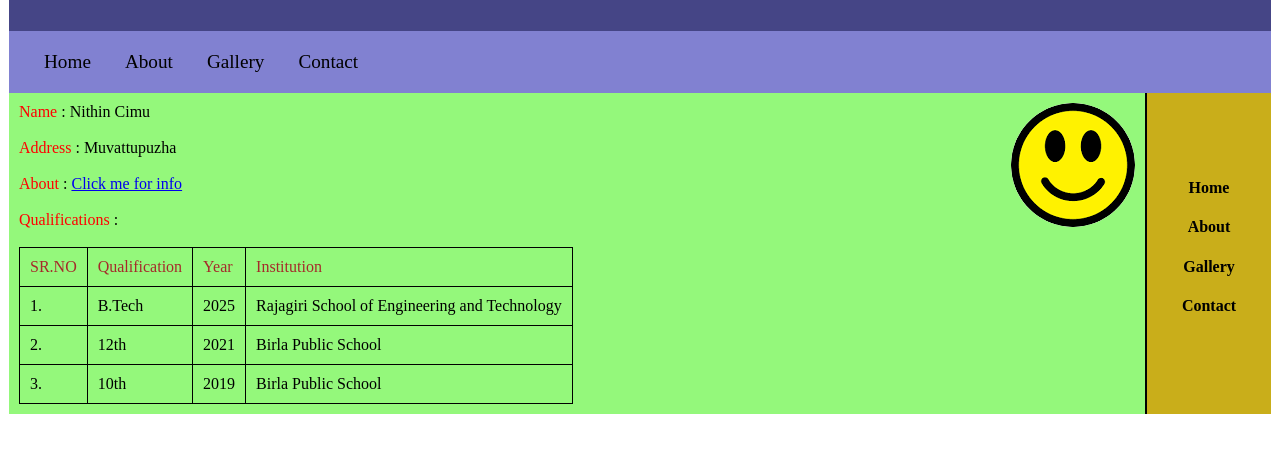
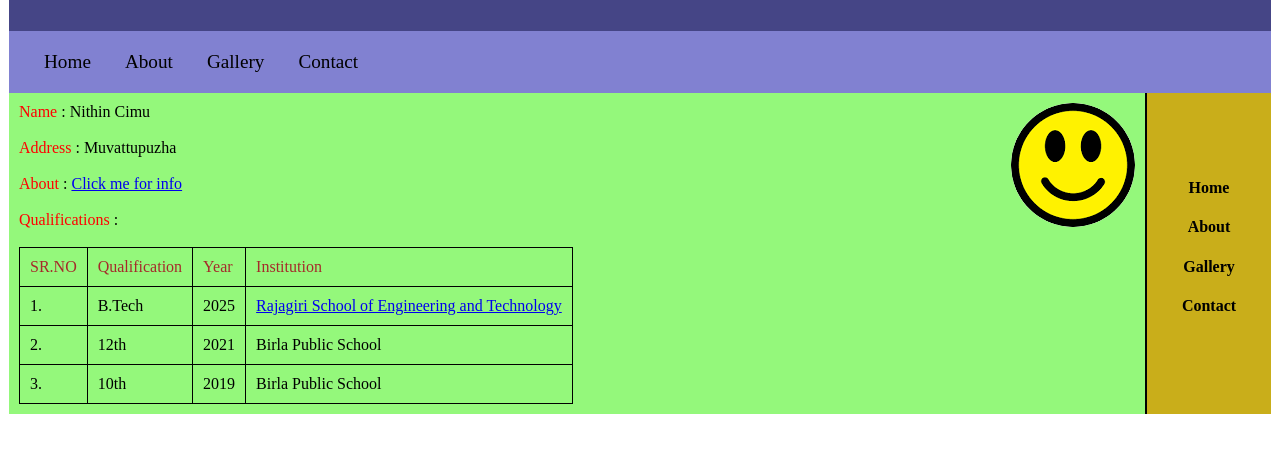
Before and after one commit to UWD2/addon, a plain HTML site: page index.html in a window 1280 px wide. Shown: the part 117-570 px from the top of the page. Drawn offline with Linux system fonts and the light colour scheme.

Commit message:
Update index.html

```diff
--- a/index.html
+++ b/index.html
@@ -41,7 +41,7 @@
                                 <td>1.</td>
                                 <td>B.Tech</td>
                                 <td>2025</td>
-                                <td>Rajagiri School of Engineering and Technology</td>
+                                <td><a href = "https://www.rajagiritech.ac.in/Home/Index.asp" target = "_blank" >Rajagiri School of Engineering and Technology</a></td>
                             </tr>
                             <tr>
                                 <td>2.</td>
```
